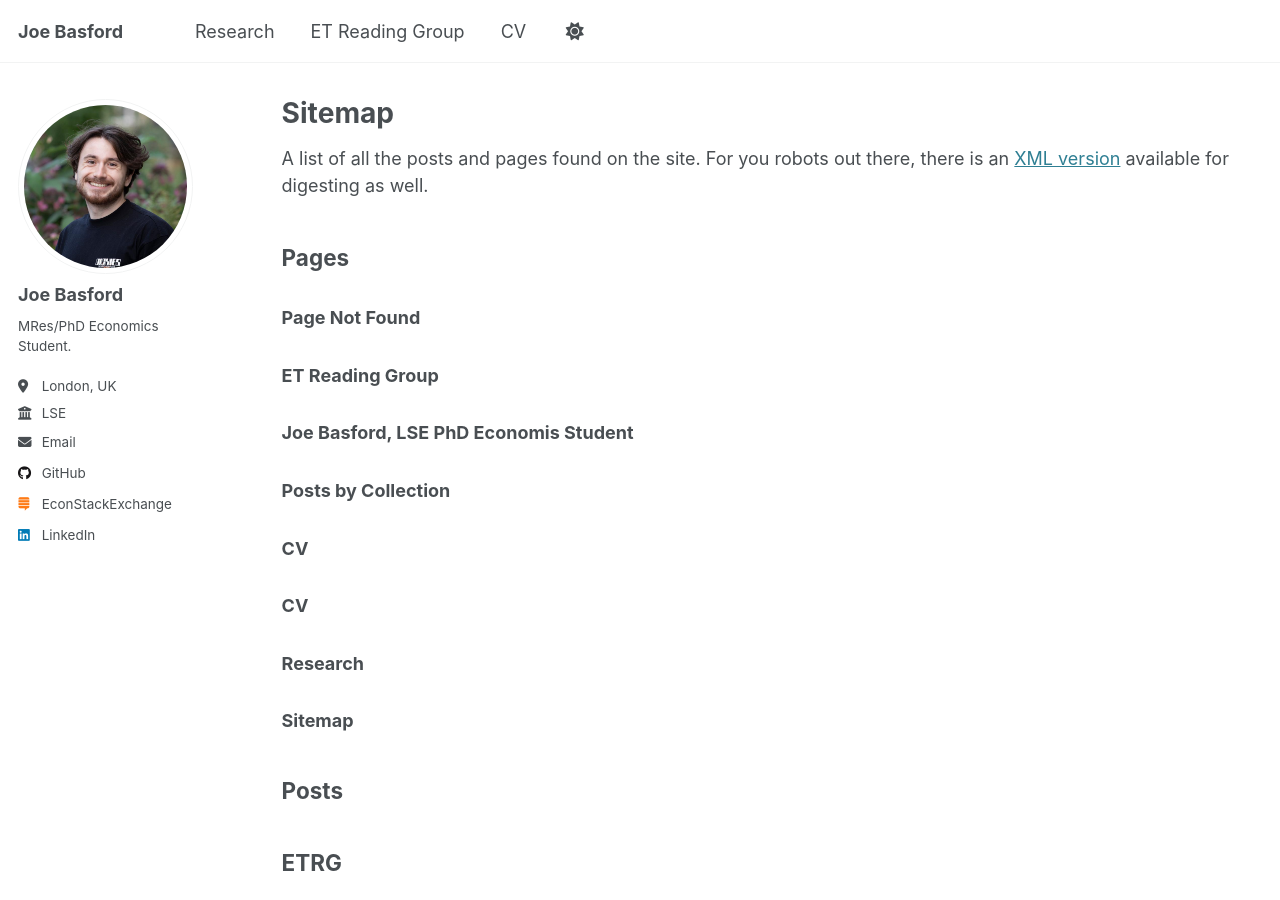
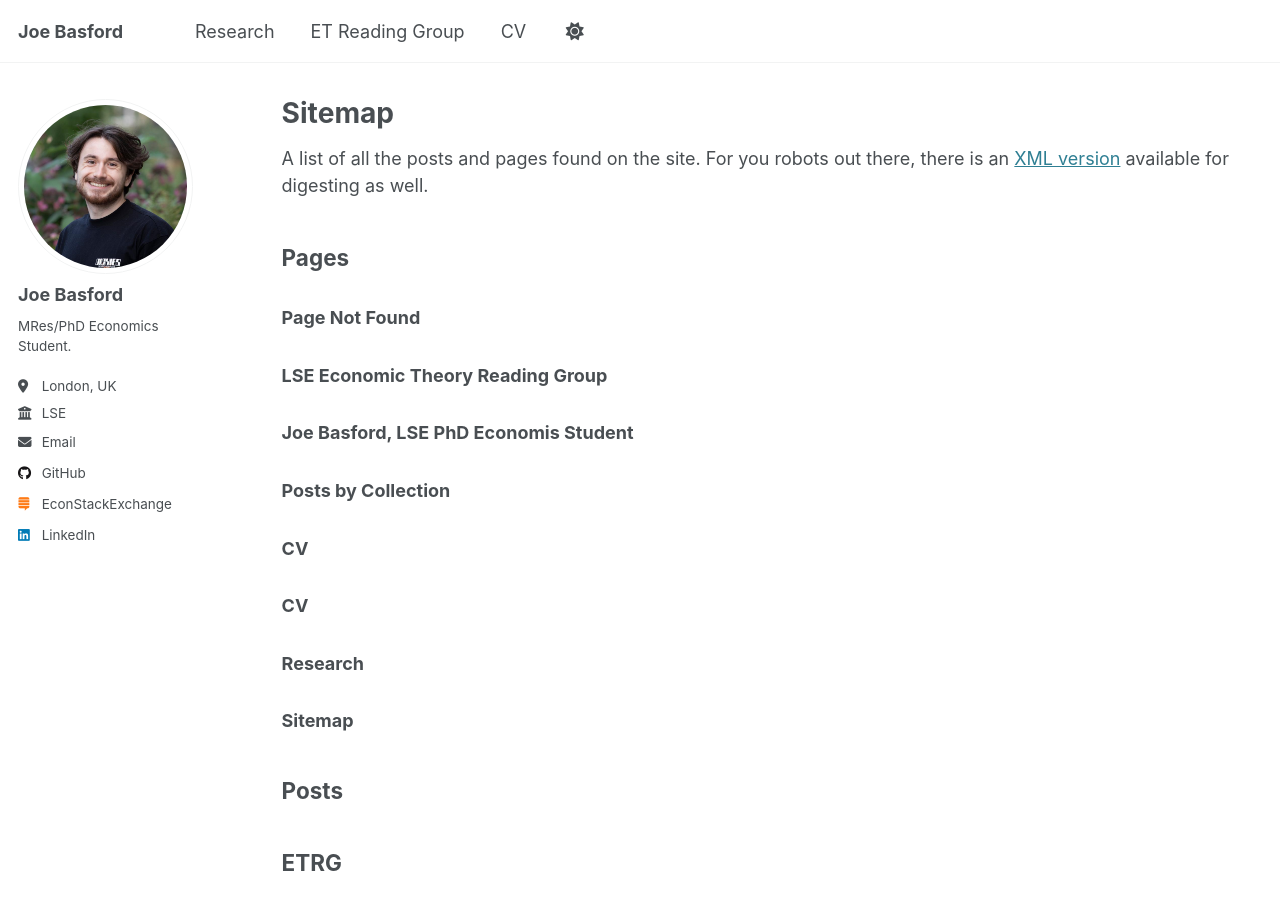
Before and after one commit to Joe-Basford/Joe-Basford.github.io, a Jekyll site: the page built from _pages/sitemap.md, in a window 1280 px wide and 900 px high. Built offline with Jekyll 4.4.1, drawn with Linux system fonts in a browser that asks for light colours.

Commit message:
Update ETRG.html

```diff
--- a/_pages/ETRG.html
+++ b/_pages/ETRG.html
@@ -1,6 +1,6 @@
 ---
 layout: archive
-title: "ET Reading Group"
+title: "LSE Economic Theory Reading Group"
 permalink: /ET-Reading-Group/
 author_profile: true
 ---
@@ -8,6 +8,6 @@ author_profile: true
 Here, I post the papers covered in the economic theory reading group at LSE.
 
 
-{% for post in site.talks reversed %}
+{% for post in site.ETRG reversed %}
   {% include archive-single-talk.html %}
 {% endfor %}
```
